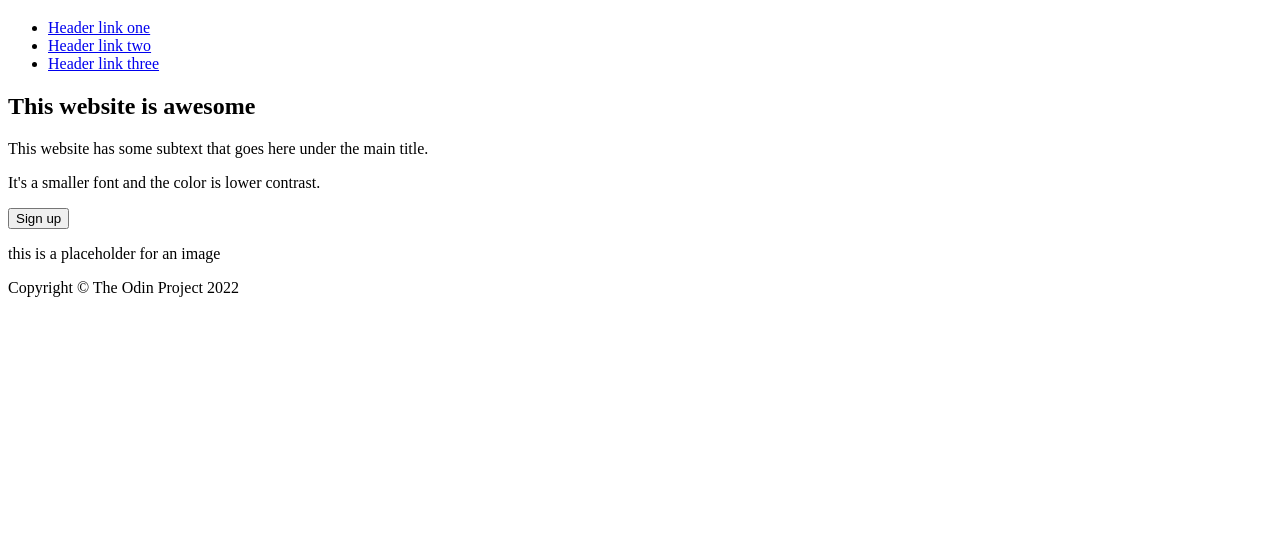
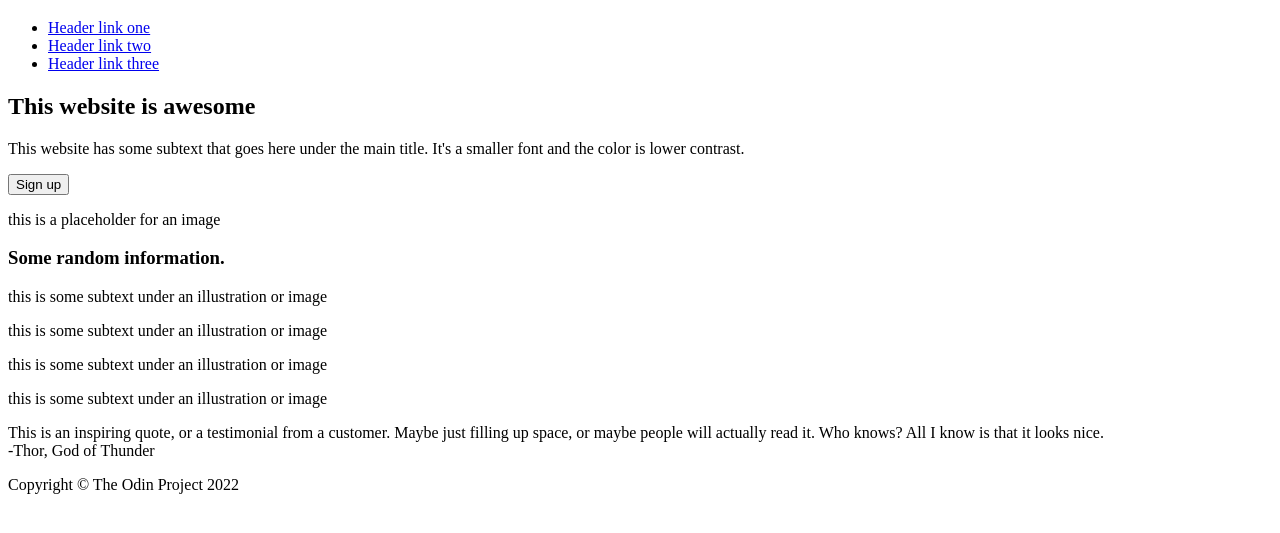
Before and after one commit to TheDynamiClint/odin-landing-page, a plain HTML site: page index.html in a window 1280 px wide. Shown: the part 61-594 px from the top of the page. Drawn offline with Linux system fonts and the light colour scheme.

Commit message:
Update index.html and styles.css content

```diff
--- a/index.html
+++ b/index.html
@@ -21,16 +21,18 @@
 
         <div class="content">
 
-            <div class="row-one">
+            <div class="hero">
 
                 <div class="split-area">
                     <h2>This website is awesome</h2>
-                    <p>This website has some subtext that goes here under the main title.</p>
-                    <p>It's a smaller font and the color is lower contrast.</p>
-                    <button type="submit">Sign up</button>
+                    <p>
+                        This website has some subtext that goes here under the main title.
+                        It's a smaller font and the color is lower contrast.
+                    </p>
+                    <button type="button">Sign up</button>
                 </div>
 
-                <div class="img-placehold">
+                <div class="hero-img">
                     <p>this is a placeholder for an image</p>
                 </div>
 
@@ -38,10 +40,31 @@
 
             <div class="row-two">
 
+                <h3>Some random information.</h3>
+
+                <div class="img-placeholder"></div>
+                <p>this is some subtext under an illustration or image</p>
+
+                <div class="img-placeholder"></div>
+                <p>this is some subtext under an illustration or image</p>
+
+                <div class="img-placeholder"></div>
+                <p>this is some subtext under an illustration or image</p>
+
+                <div class="img-placeholder"></div>
+                <p>this is some subtext under an illustration or image</p>
+
             </div>
 
             <div class="row-three">
-
+                <div class="quote">
+                    This is an inspiring quote, or a testimonial from a customer. Maybe just
+                    filling up space, or maybe people will actually read it. Who knows? All I
+                    know is that it looks nice.
+                </div>
+                <div class="attribution">
+                    -Thor, God of Thunder
+                </div>
             </div>
 
             <div class="row-four">
```
